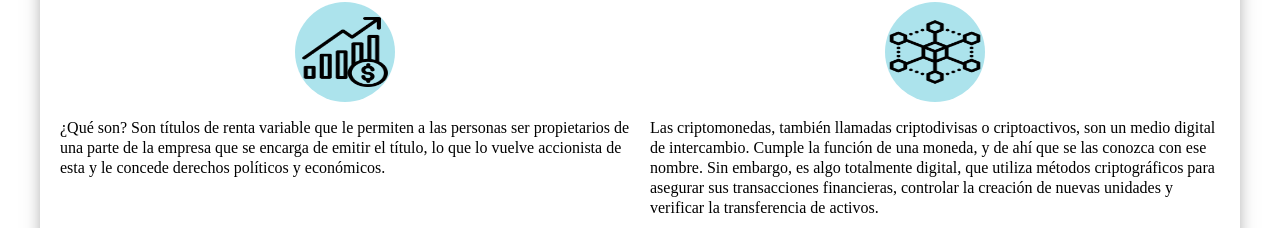
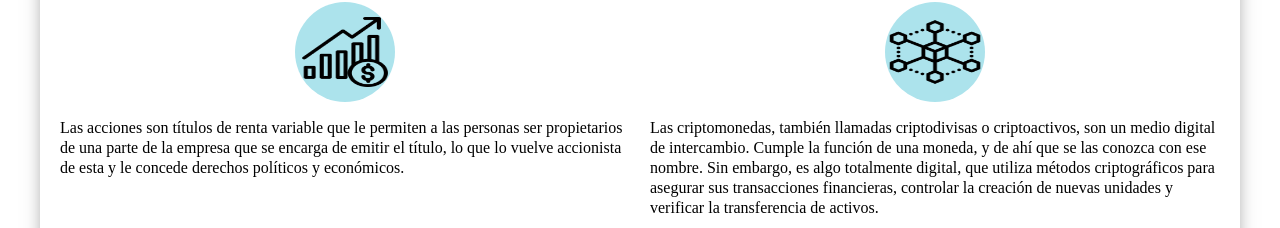
Before and after one commit to XavierJEG/Incubando_Inversionistas, a plain HTML site: page index_ii.html in a window 1280 px wide. Shown: the part 673-901 px from the top of the page. Drawn offline with Linux system fonts and the light colour scheme; a web font is replaced by a local one.

Commit message:
Se modificó texto de apartado de acciones

```diff
--- a/index_ii.html
+++ b/index_ii.html
@@ -59,7 +59,7 @@
                   <img src="./icons/acciones_icon.png" alt="icono que representa acciones" width="100px" height="70px">
 
           </div>
-              <p>¿Qué son? Son títulos de renta variable que le permiten a las personas ser propietarios de una parte de la empresa que se encarga de emitir el título, lo que lo vuelve accionista de esta y le concede derechos políticos y económicos.</p>
+              <p>Las acciones son títulos de renta variable que le permiten a las personas ser propietarios de una parte de la empresa que se encarga de emitir el título, lo que lo vuelve accionista de esta y le concede derechos políticos y económicos.</p>
       </section>
 
       <section class="servicio">
```
